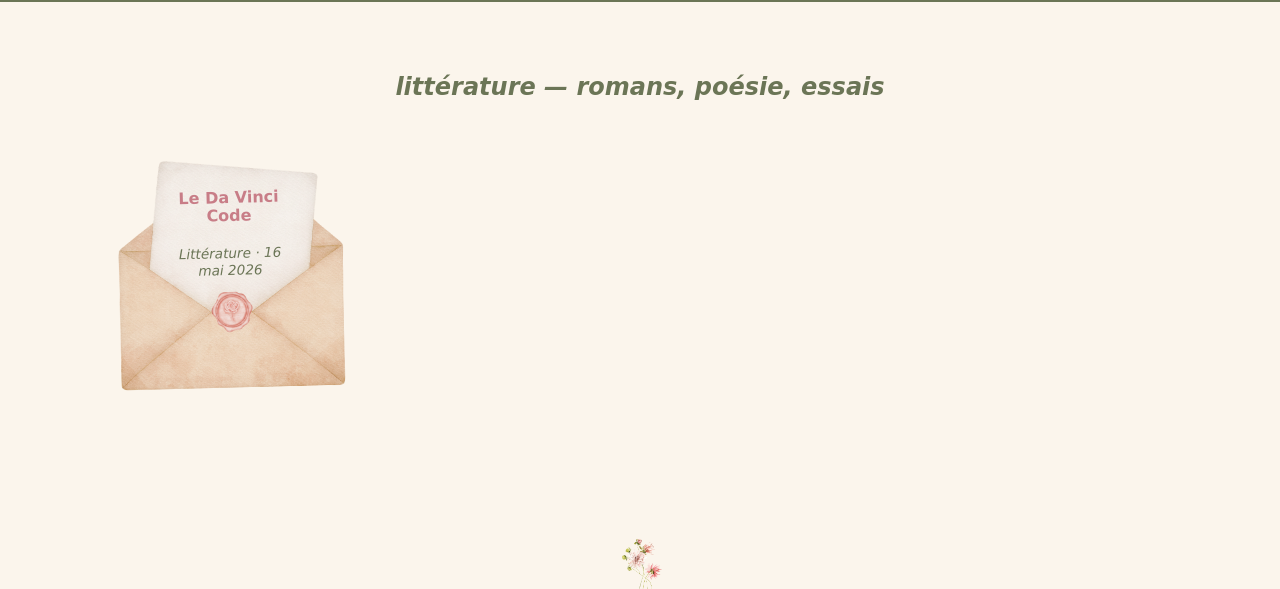
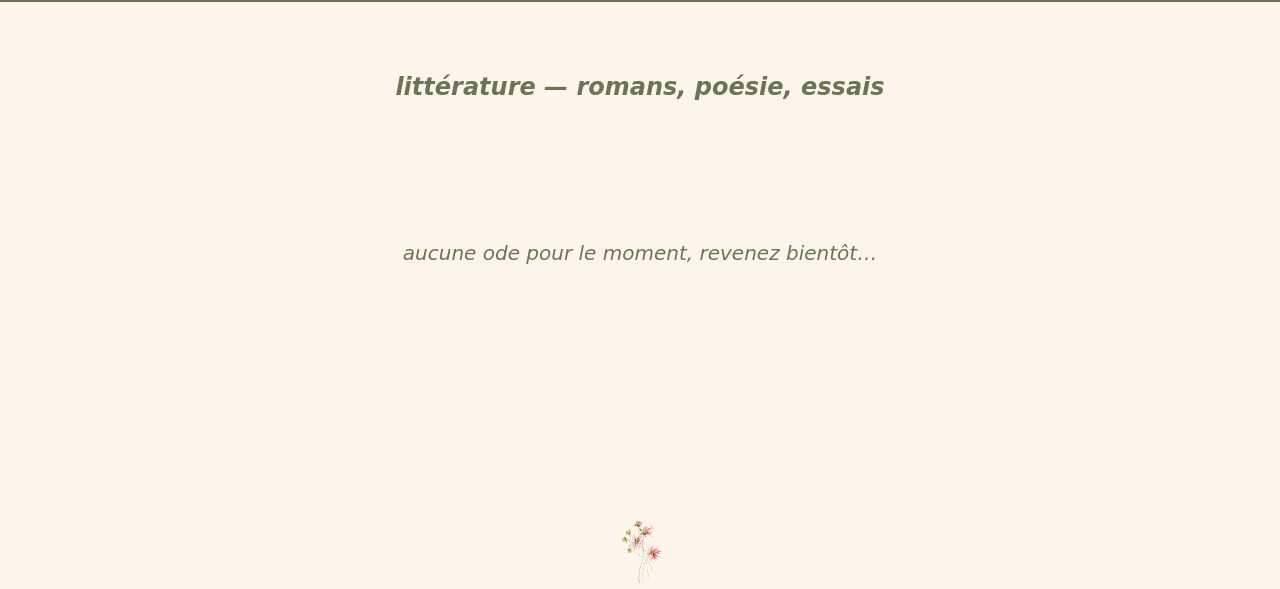
Before and after one commit to rotsy05/OAA, a website: page litterature.html in a window 1280 px wide. Shown: the part 646-1235 px from the top of the page. Drawn offline with Linux system fonts and the light colour scheme; a web font is replaced by a local one.

Commit message:
galerie Littérature

```diff
--- a/litterature.html
+++ b/litterature.html
@@ -41,18 +41,9 @@
       <h2 class="galerie__titre">littérature — romans, poésie, essais</h2>
 
       <!-- GALERIE:start -->
-      <div class="galerie__grille">
-
-        <article class="enveloppe">
-          <a href="articles/2026-05-16-da-vinci-code.html" class="enveloppe__lien">
-            <h2 class="enveloppe__titre">Le Da Vinci Code</h2>
-            <p class="enveloppe__meta">
-              Littérature · <time datetime="2026-05-16">16 mai 2026</time>
-            </p>
-          </a>
-        </article>
-
-      </div>
+      <p class="galerie__vide">
+        aucune ode pour le moment, revenez bientôt…
+      </p>
       <!-- GALERIE:end -->
     </section>
       <img class="ornement-separateur" src="assets/images/ornements/MiddleFlower.png" alt="" aria-hidden="true">
```
